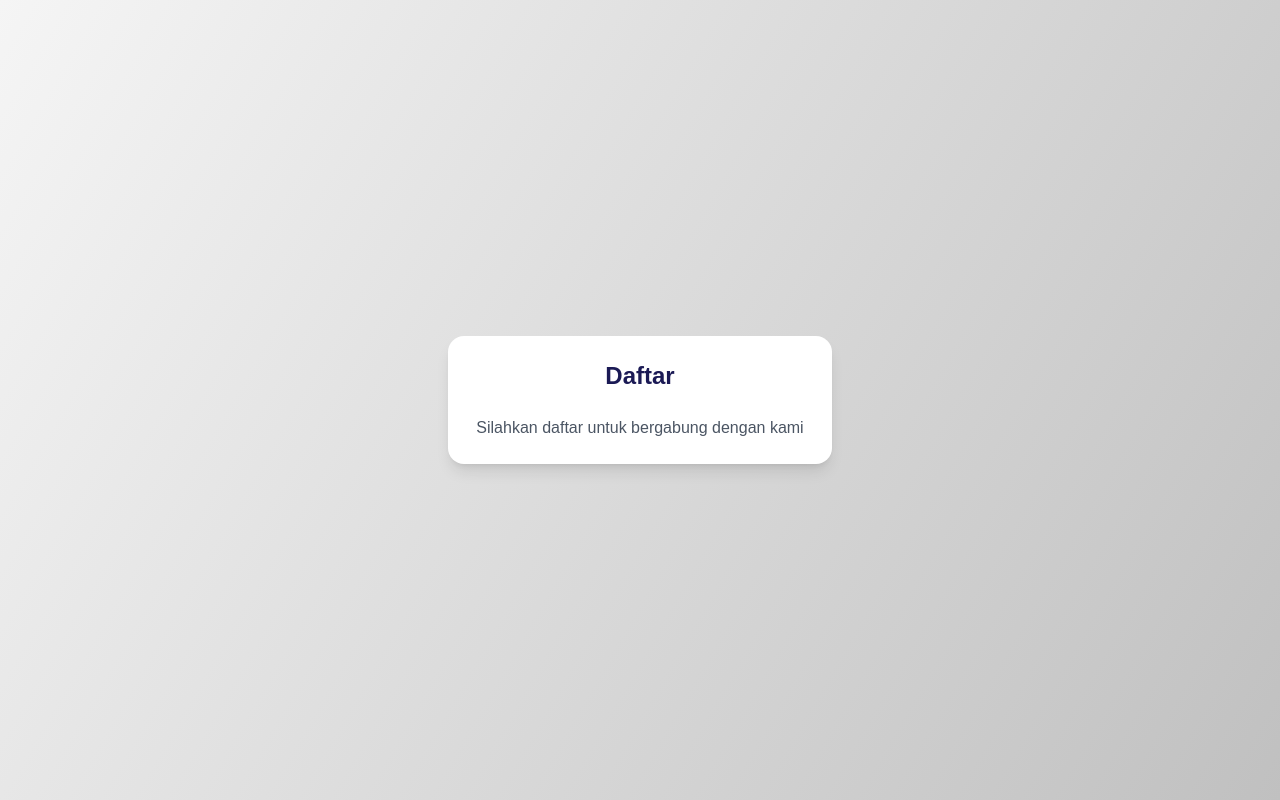
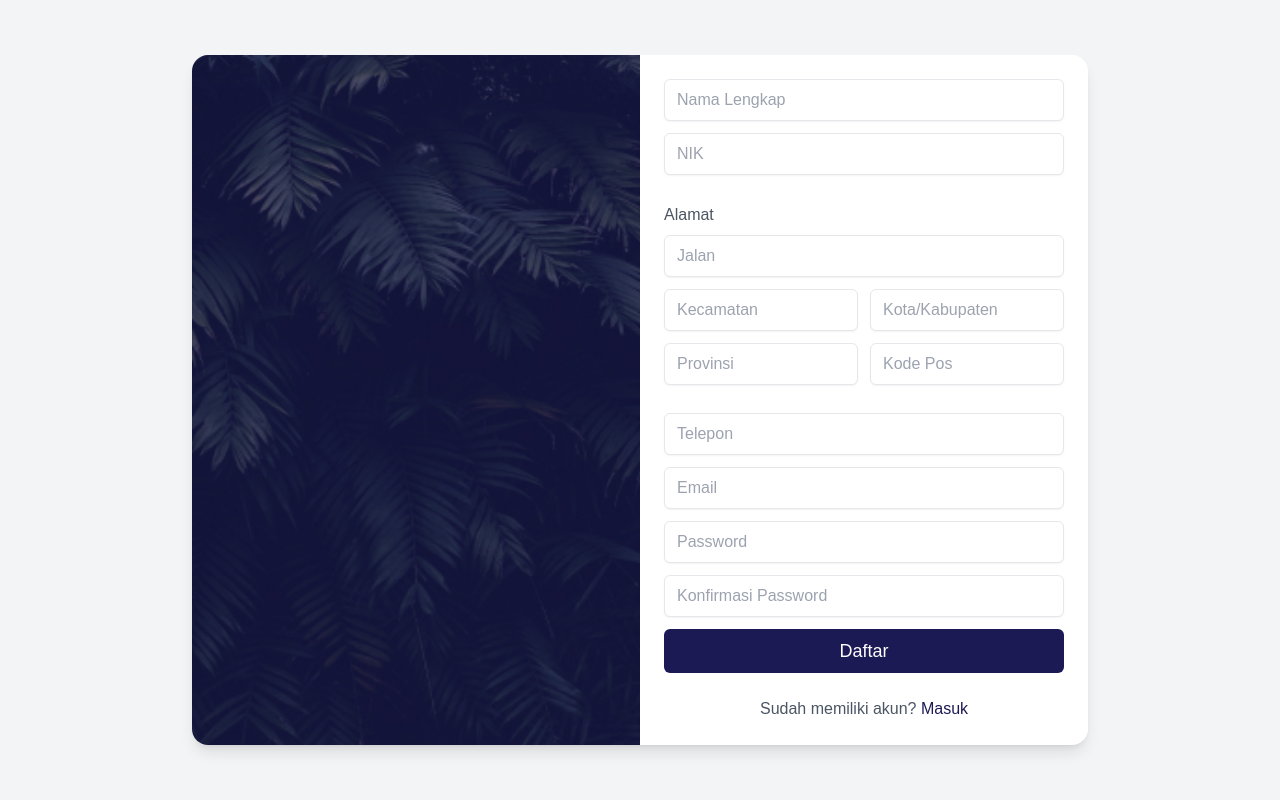
Before and after one commit to DaffaAfdallah/rentfest, a React (Vite) app: page /daftar in a window 1280 px wide. Built offline with nearby package versions, Linux system fonts and the light colour scheme.

Commit message:
semangat8

```diff
--- a/src/pages/Daftar.jsx
+++ b/src/pages/Daftar.jsx
@@ -1,11 +1,122 @@
 import React from 'react';
+import { Link } from 'react-router-dom';
+import masukdandaftar from '../assets/images/masukdandaftar.webp';
 
 const Daftar = () => {
   return (
-    <div className="flex items-center justify-center h-screen overflow-hidden">
-      <div className="w-full max-w-sm p-6 space-y-6 bg-white rounded-2xl shadow-lg">
-        <h2 className="text-2xl font-bold text-center text-[#1b1a55]">Daftar</h2>
-        <p className="text-center text-gray-600">Silahkan daftar untuk bergabung dengan kami</p>
+    <div className="flex items-center justify-center h-screen bg-gray-100">
+      <div className="flex w-full max-w-4xl bg-white rounded-2xl shadow-lg">
+        <div className="hidden w-1/2 bg-cover rounded-l-2xl lg:block" style={{ backgroundImage: `url(${masukdandaftar})` }}></div>
+        <div className="w-full lg:w-1/2 p-6 space-y-6">
+          <form className="flex flex-col gap-3">
+            <input
+              id="nama"
+              name="nama"
+              type="text"
+              placeholder="Nama Lengkap"
+              required
+              className="w-full px-3 py-2 border rounded-md shadow-sm focus:outline-none focus:ring-[#1b1a55] focus:border-[#1b1a55]"
+            />
+            <input
+              id="nik"
+              name="nik"
+              type="text"
+              placeholder="NIK"
+              required
+              className="w-full px-3 py-2 border rounded-md shadow-sm focus:outline-none focus:ring-[#1b1a55] focus:border-[#1b1a55]"
+            />
+            <div className="py-4">
+              <label htmlFor="alamat" className="block mb-2 text-gray-600">Alamat</label>
+              <input
+                id="jalan"
+                name="jalan"
+                type="text"
+                placeholder="Jalan"
+                required
+                className="w-full px-3 py-2 mb-3 border rounded-md shadow-sm focus:outline-none focus:ring-[#1b1a55] focus:border-[#1b1a55]"
+              />
+              <div className="flex gap-3 mb-3">
+                <input
+                  id="kecamatan"
+                  name="kecamatan"
+                  type="text"
+                  placeholder="Kecamatan"
+                  required
+                  className="w-1/2 px-3 py-2 border rounded-md shadow-sm focus:outline-none focus:ring-[#1b1a55] focus:border-[#1b1a55]"
+                />
+                <input
+                  id="kota"
+                  name="kota"
+                  type="text"
+                  placeholder="Kota/Kabupaten"
+                  required
+                  className="w-1/2 px-3 py-2 border rounded-md shadow-sm focus:outline-none focus:ring-[#1b1a55] focus:border-[#1b1a55]"
+                />
+              </div>
+              <div className="flex gap-3">
+                <input
+                  id="provinsi"
+                  name="provinsi"
+                  type="text"
+                  placeholder="Provinsi"
+                  required
+                  className="w-1/2 px-3 py-2 border rounded-md shadow-sm focus:outline-none focus:ring-[#1b1a55] focus:border-[#1b1a55]"
+                />
+                <input
+                  id="kodepos"
+                  name="kodepos"
+                  type="text"
+                  placeholder="Kode Pos"
+                  required
+                  className="w-1/2 px-3 py-2 border rounded-md shadow-sm focus:outline-none focus:ring-[#1b1a55] focus:border-[#1b1a55]"
+                />
+              </div>
+            </div>
+              <input
+                id="telepon"
+                name="telepon"
+                type="tel"
+                placeholder="Telepon"
+                required
+                className="w-full px-3 py-2 border rounded-md shadow-sm focus:outline-none focus:ring-[#1b1a55] focus:border-[#1b1a55]"
+              />
+              <input
+                id="email"
+                name="email"
+                type="email"
+                placeholder="Email"
+                required
+                className="w-full px-3 py-2 border rounded-md shadow-sm focus:outline-none focus:ring-[#1b1a55] focus:border-[#1b1a55]"
+              />
+              <input
+                id="password"
+                name="password"
+                type="password"
+                placeholder="Password"
+                required
+                className="w-full px-3 py-2 border rounded-md shadow-sm focus:outline-none focus:ring-[#1b1a55] focus:border-[#1b1a55]"
+              />
+              <input
+                id="konfirmasi-password"
+                name="konfirmasi-password"
+                type="password"
+                placeholder="Konfirmasi Password"
+                required
+                className="w-full px-3 py-2 border rounded-md shadow-sm focus:outline-none focus:ring-[#1b1a55] focus:border-[#1b1a55]"
+              />
+            <button
+              type="submit"
+              className="w-full px-4 py-2 text-lg text-white bg-[#1b1a55] rounded-md hover:bg-[#9290c3] focus:outline-none focus:ring-2 focus:ring-[#1b1a55] focus:ring-offset-2 duration-300"
+            >
+              Daftar
+            </button>
+          </form>
+          <p className="text-md text-center text-gray-600">
+            Sudah memiliki akun? <Link to="/masuk" className="font-medium text-[#1b1a55] hover:text-[#9290c3] duration-300">
+            Masuk
+          </Link>
+          </p>
+        </div>
       </div>
     </div>
   );
--- a/src/pages/Masuk.jsx
+++ b/src/pages/Masuk.jsx
@@ -1,10 +1,13 @@
 import React from 'react';
 import { Link } from 'react-router-dom';
+import masukdandaftar from '../assets/images/masukdandaftar.webp';
 
 const Masuk = () => {
   return (
-    <div className="flex items-center justify-center min-h-screen overflow-hidden">
-      <div className="w-full max-w-sm p-6 space-y-6 bg-white rounded-2xl shadow-lg">
+    <div className="flex items-center justify-center h-screen bg-gray-100">
+      <div className="flex w-full max-w-4xl bg-white rounded-2xl shadow-lg">
+        <div className="hidden w-1/2 bg-cover rounded-l-2xl lg:block" style={{ backgroundImage: `url(${masukdandaftar})` }}></div>
+        <div className="w-full lg:w-1/2 p-6 space-y-6">
           <h2 className="text-2xl font-bold text-center text-[#1b1a55]">Masuk</h2>
           <p className="text-center text-gray-600">Silahkan masuk untuk melanjutkan perjalananmu bersama kami</p>
           <form className="flex flex-col gap-3">
@@ -24,25 +27,24 @@ const Masuk = () => {
               required
               className="w-full px-3 py-2 border rounded-md shadow-sm focus:outline-none focus:ring-[#1b1a55] focus:border-[#1b1a55]"
             />
-
             <div className="flex justify-end">
-            <Link to="/lupa-password?" className="text-sm font-medium text-[#1b1a55] hover:text-[#9290c3] duration-300">
+              <Link to="/lupa-password" className="text-sm font-medium text-[#1b1a55] hover:text-[#9290c3] duration-300">
                 Lupa Password?
               </Link>
             </div>
             <button
               type="submit"
-            className="w-full px-4 py-2 text-white bg-[#1b1a55] rounded-md hover:bg-[#9290c3] focus:outline-none focus:ring-2 focus:ring-[#1b1a55] focus:ring-offset-2 duration-300"
+              className="w-full px-4 py-2 text-lg text-white bg-[#1b1a55] rounded-md hover:bg-[#9290c3] focus:outline-none focus:ring-2 focus:ring-[#1b1a55] focus:ring-offset-2 duration-300"
             >
               Masuk
             </button>
           </form>
-        <p className="text-sm text-center text-gray-600">
+          <p className="text-md text-center text-gray-600">
             Belum punya akun? <Link to="/daftar" className="font-medium text-[#1b1a55] hover:text-[#9290c3] duration-300">
             Daftar
           </Link>
           </p>
-
+        </div>
       </div>
     </div>
   );
```
Also changed, not shown: src/assets/images/masukdandaftar.webp (added). Lines whose indentation alone changed are shown as unchanged.
